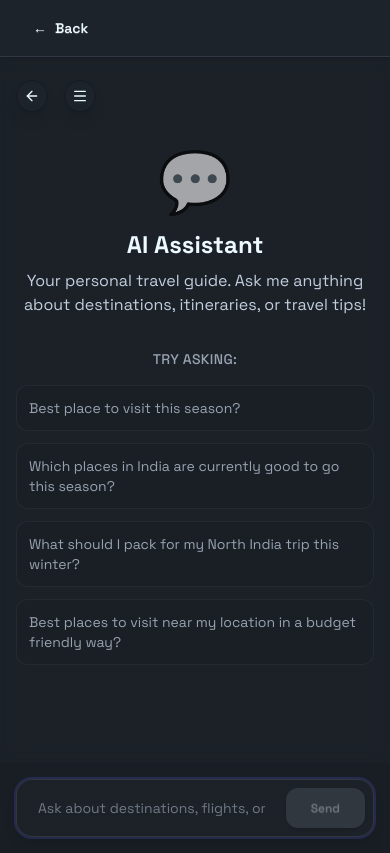
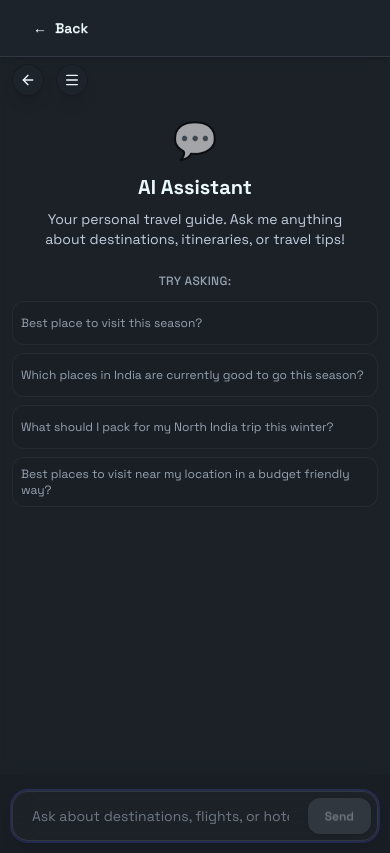
Before and after one commit to glitchoff/plan-my-trip, a Next.js app: page /results/ai-chat/1 in a window 390 px wide. Built offline with nearby package versions, Linux system fonts and the light colour scheme.

Commit message:
style: Apply specific text color utility classes to elements in flight results and nearby places.

```diff
--- a/app/components/chat/ChatInterface.js
+++ b/app/components/chat/ChatInterface.js
@@ -40,14 +40,14 @@ const ChatMessage = memo(function ChatMessage({ message }) {
     const isUser = message.role === 'user';
 
     return (
-        <div className={`flex flex-col ${isUser ? 'items-end' : 'items-start'} w-full mb-4`}>
-            <div className={`text-xs mb-1 opacity-70 text-base-content ${isUser ? 'text-right mr-2' : 'text-left ml-2'}`}>
+        <div className={`flex flex-col ${isUser ? 'items-end' : 'items-start'} w-full mb-3 md:mb-4`}>
+            <div className={`text-[10px] sm:text-xs mb-1 opacity-70 text-base-content ${isUser ? 'text-right mr-2' : 'text-left ml-2'}`}>
                 {isUser ? 'You' : 'AI Assistant'}
             </div>
             <div className={`chat-bubble shadow-md ${isUser
                 ? 'chat-bubble-primary text-primary-content'
                 : 'bg-base-200 text-base-content'
-                } ${!isUser && message.parts.some(p => p.type.startsWith('tool-')) ? 'w-[80%] max-w-none' : 'max-w-[85%] md:max-w-[80%]'}`}>
+                } ${!isUser && message.parts.some(p => p.type.startsWith('tool-')) ? 'w-[95%] sm:w-[85%] md:w-[80%] max-w-none' : 'max-w-[90%] sm:max-w-[85%] md:max-w-[75%]'}`}>
                 {message.parts.map((part, index) => {
                     switch (part.type) {
                         case 'text':
@@ -266,7 +266,7 @@ export function ChatInterface({ sessionId }) {
             {/* Back to Home Button */}
             <Link
                 href="/"
-                className="fixed top-20 left-4 z-30 btn btn-circle btn-sm shadow-lg bg-base-100 hover:bg-primary hover:text-primary-content transition-colors"
+                className="fixed top-16 sm:top-20 left-3 sm:left-4 z-30 btn btn-circle btn-sm shadow-lg bg-base-100 hover:bg-primary hover:text-primary-content transition-colors"
                 title="Back to Home"
             >
                 <ArrowLeft className="w-4 h-4" />
@@ -274,7 +274,7 @@ export function ChatInterface({ sessionId }) {
 
             {/* Mobile Sidebar Toggle */}
             <button
-                className="md:hidden fixed top-20 left-16 z-30 btn btn-circle btn-sm shadow-lg bg-base-100"
+                className="md:hidden fixed top-16 sm:top-20 left-14 sm:left-16 z-30 btn btn-circle btn-sm shadow-lg bg-base-100"
                 onClick={() => setIsSidebarOpen(!isSidebarOpen)}
             >
                 <Menu className="w-4 h-4" />
@@ -295,24 +295,24 @@ export function ChatInterface({ sessionId }) {
             <div className="flex-1 flex flex-col h-full relative w-full transition-all duration-300">
 
                 <div className="flex-1 overflow-y-auto mb-4 bg-base-100/60 backdrop-blur-sm scrollbar-thin scrollbar-thumb-base-content/10">
-                    <div className="max-w-3xl mx-auto p-4 md:p-6 space-y-6">
+                    <div className="max-w-3xl mx-auto px-3 py-4 sm:px-4 md:px-6 space-y-4 sm:space-y-6">
                         {messages.length === 0 && (
-                            <div className="text-center text-base-content/60 mt-20 fade-in">
-                                <div className="text-6xl mb-4 animate-bounce-slow">💬</div>
-                                <h2 className="text-2xl font-bold mb-2 text-base-content">AI Assistant</h2>
-                                <p className="text-base-content/80 mb-8 max-w-md mx-auto">
+                            <div className="text-center text-base-content/60 mt-12 sm:mt-16 md:mt-20 fade-in">
+                                <div className="text-4xl sm:text-5xl md:text-6xl mb-3 sm:mb-4 animate-bounce-slow">💬</div>
+                                <h2 className="text-xl sm:text-2xl font-bold mb-2 text-base-content">AI Assistant</h2>
+                                <p className="text-sm sm:text-base text-base-content/80 mb-6 sm:mb-8 max-w-md mx-auto px-4">
                                     Your personal travel guide. Ask me anything about destinations, itineraries, or travel tips!
                                 </p>
 
                                 <div className="max-w-2xl mx-auto">
-                                    <p className="text-sm text-base-content/60 mb-4 font-medium uppercase tracking-wide">Try asking:</p>
-                                    <div className="grid grid-cols-1 sm:grid-cols-2 gap-3">
+                                    <p className="text-xs sm:text-sm text-base-content/60 mb-3 sm:mb-4 font-medium uppercase tracking-wide">Try asking:</p>
+                                    <div className="grid grid-cols-1 sm:grid-cols-2 gap-2 sm:gap-3">
                                         {suggestedPrompts.map((prompt, index) => (
                                             <button
                                                 key={index}
                                                 onClick={() => handleSuggestionClick(prompt)}
                                                 disabled={status !== 'ready'}
-                                                className="p-3 text-left text-sm bg-base-200/50 hover:bg-primary hover:text-primary-content rounded-xl transition-all duration-200 hover:scale-[1.02] hover:shadow-md disabled:opacity-50 disabled:cursor-not-allowed border border-base-content/5"
+                                                className="p-2 sm:p-3 text-left text-xs sm:text-sm bg-base-200/50 hover:bg-primary hover:text-primary-content rounded-xl transition-all duration-200 hover:scale-[1.02] hover:shadow-md disabled:opacity-50 disabled:cursor-not-allowed border border-base-content/5 min-h-[44px]"
                                             >
                                                 {prompt}
                                             </button>
@@ -336,14 +336,14 @@ export function ChatInterface({ sessionId }) {
                     </div>
                 </div>
 
-                <div className="w-full flex justify-center px-4 pb-4">
+                <div className="w-full flex justify-center px-3 sm:px-4 pb-3 sm:pb-4">
                     <form
-                        className="flex gap-2 w-full max-w-3xl bg-base-100/90 backdrop-blur-md p-2 rounded-2xl border border-base-content/10 shadow-lg ring-1 ring-base-content/5 focus-within:ring-2 focus-within:ring-primary/20 transition-all"
+                        className="flex gap-1.5 sm:gap-2 w-full max-w-3xl bg-base-100/90 backdrop-blur-md p-1.5 sm:p-2 rounded-2xl border border-base-content/10 shadow-lg ring-1 ring-base-content/5 focus-within:ring-2 focus-within:ring-primary/20 transition-all"
                         onSubmit={handleSubmit}
                     >
                         <input
                             ref={inputRef}
-                            className="input input-ghost flex-1 focus:bg-transparent focus:outline-none text-base-content placeholder:text-base-content/40 h-10 min-h-0"
+                            className="input input-ghost flex-1 focus:bg-transparent focus:outline-none text-base-content placeholder:text-base-content/40 h-9 sm:h-10 min-h-0 text-sm sm:text-base"
                             value={input}
                             onChange={handleInputChange}
                             disabled={status !== 'ready'}
@@ -351,7 +351,7 @@ export function ChatInterface({ sessionId }) {
                         />
                         <button
                             type="submit"
-                            className="btn btn-primary btn-sm h-10 min-h-0 rounded-xl px-6 shadow-sm"
+                            className="btn btn-primary btn-sm h-9 sm:h-10 min-h-0 rounded-xl px-4 sm:px-6 shadow-sm text-xs sm:text-sm"
                             disabled={status !== 'ready' || !input.trim()}
                         >
                             Send
```
Also changed, not shown: app/results/flight/page.js (+22 -22 lines), app/lib/NearbyPlaces.js.
